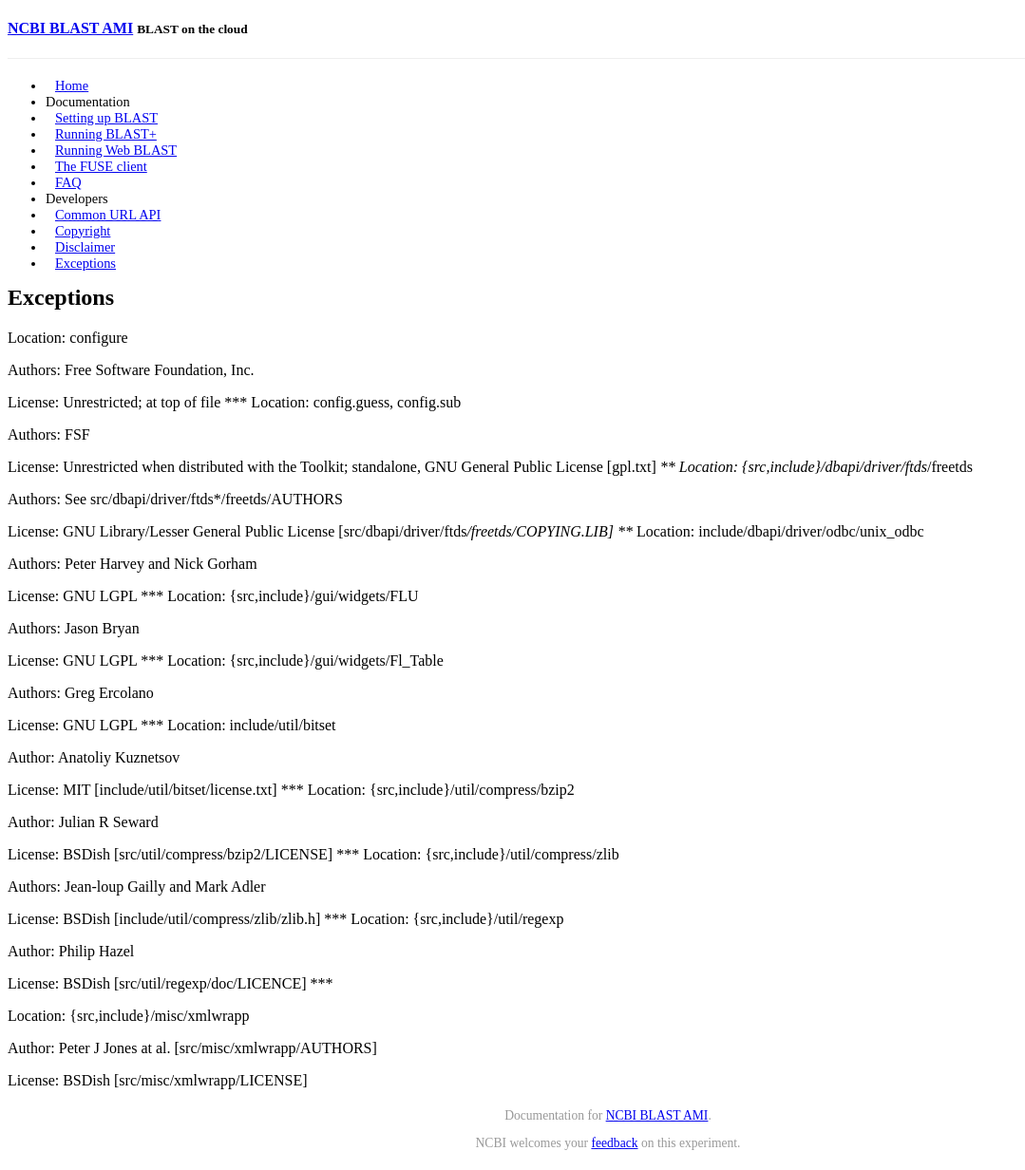
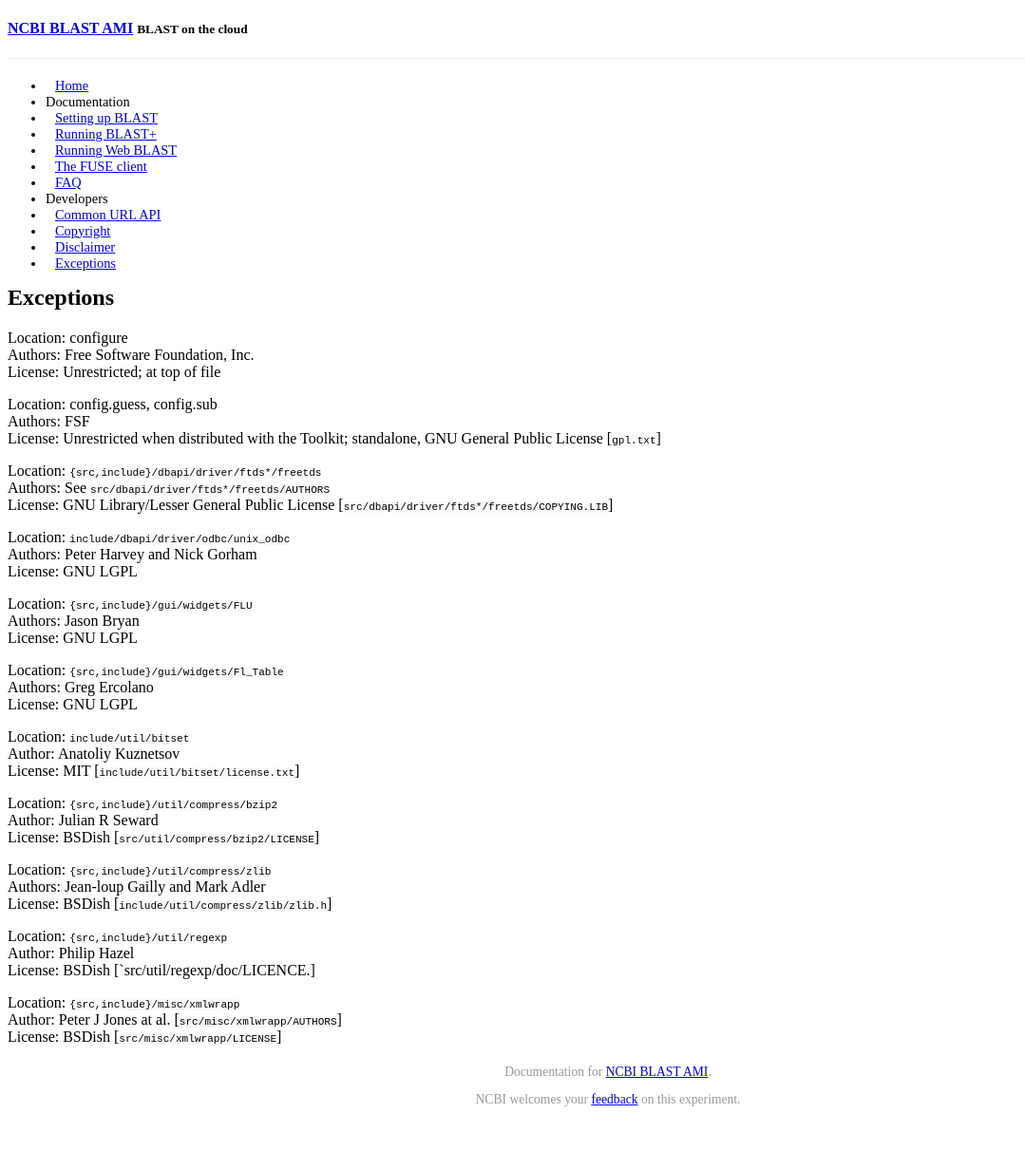
Before and after one commit to ncbi/blast-cloud, a Jekyll site: the page built from _posts/2015-06-09-exceptions.md, in a window 1280 px wide. Shown: the whole page at 95% size, without its empty margins (0-1079 px from the left). Built offline with Jekyll 4.4.1, drawn with Linux system fonts in a browser that asks for light colours; a style sheet for code colours, icons or effects is not loaded; after the commit the page ends 1186 px from its top, so only the background shows below that.

Commit message:
Fix formatting

```diff
--- a/_posts/2015-06-09-exceptions.md
+++ b/_posts/2015-06-09-exceptions.md
@@ -4,69 +4,46 @@ category: dev
 order: 3
 ---
 Location: configure
+Authors:  Free Software Foundation, Inc.
+License:  Unrestricted; at top of file
 
-Authors:  Free Software Foundation, Inc.
+Location: config.guess, config.sub
+Authors:  FSF
+License:  Unrestricted when distributed with the Toolkit; standalone, GNU General Public License [`gpl.txt`]
 
-License:  Unrestricted; at top of file
-***
-Location: config.guess, config.sub
+Location: `{src,include}/dbapi/driver/ftds*/freetds`
+Authors:  See `src/dbapi/driver/ftds*/freetds/AUTHORS`
+License:  GNU Library/Lesser General Public License [`src/dbapi/driver/ftds*/freetds/COPYING.LIB`]
 
-Authors:  FSF
+Location: `include/dbapi/driver/odbc/unix_odbc`
+Authors:  Peter Harvey and Nick Gorham
+License:  GNU LGPL
 
-License:  Unrestricted when distributed with the Toolkit; standalone, GNU General Public License [gpl.txt]
-***
-Location: {src,include}/dbapi/driver/ftds*/freetds
+Location: `{src,include}/gui/widgets/FLU`
+Authors:  Jason Bryan
+License:  GNU LGPL
 
-Authors:  See src/dbapi/driver/ftds*/freetds/AUTHORS
+Location: `{src,include}/gui/widgets/Fl_Table`
+Authors:  Greg Ercolano
+License:  GNU LGPL
 
-License:  GNU Library/Lesser General Public License
-[src/dbapi/driver/ftds*/freetds/COPYING.LIB]
-***
-Location: include/dbapi/driver/odbc/unix_odbc
+Location: `include/util/bitset`
+Author:   Anatoliy Kuznetsov
+License:  MIT [`include/util/bitset/license.txt`]
 
-Authors:  Peter Harvey and Nick Gorham
+Location: `{src,include}/util/compress/bzip2`
+Author:   Julian R Seward
+License:  BSDish [`src/util/compress/bzip2/LICENSE`]
 
-License:  GNU LGPL
-***
-Location: {src,include}/gui/widgets/FLU
+Location: `{src,include}/util/compress/zlib`
+Authors:  Jean-loup Gailly and Mark Adler
+License:  BSDish [`include/util/compress/zlib/zlib.h`]
 
-Authors:  Jason Bryan
+Location: `{src,include}/util/regexp`
+Author:   Philip Hazel
+License:  BSDish [`src/util/regexp/doc/LICENCE.]
 
-License:  GNU LGPL
-***
-Location: {src,include}/gui/widgets/Fl_Table
 
-Authors:  Greg Ercolano
-
-License:  GNU LGPL
-***
-Location: include/util/bitset
-
-Author:   Anatoliy Kuznetsov
-
-License:  MIT [include/util/bitset/license.txt]
-***
-Location: {src,include}/util/compress/bzip2
-
-Author:   Julian R Seward
-
-License:  BSDish [src/util/compress/bzip2/LICENSE]
-***
-Location: {src,include}/util/compress/zlib
-
-Authors:  Jean-loup Gailly and Mark Adler
-
-License:  BSDish [include/util/compress/zlib/zlib.h]
-***
-Location: {src,include}/util/regexp
-
-Author:   Philip Hazel
-
-License:  BSDish [src/util/regexp/doc/LICENCE]
-***
-
-Location: {src,include}/misc/xmlwrapp
-
-Author:   Peter J Jones at al. [src/misc/xmlwrapp/AUTHORS]
-
-License:  BSDish [src/misc/xmlwrapp/LICENSE]
+Location: `{src,include}/misc/xmlwrapp`
+Author:   Peter J Jones at al. [`src/misc/xmlwrapp/AUTHORS`]
+License:  BSDish [`src/misc/xmlwrapp/LICENSE`]
```
